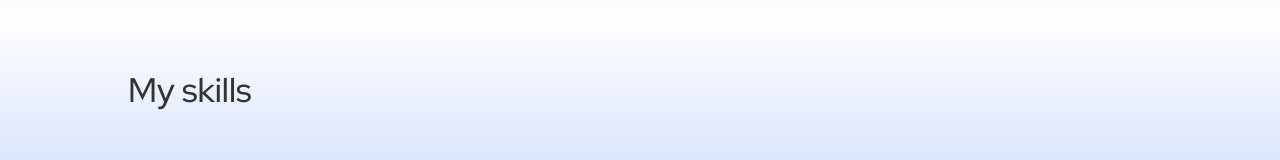
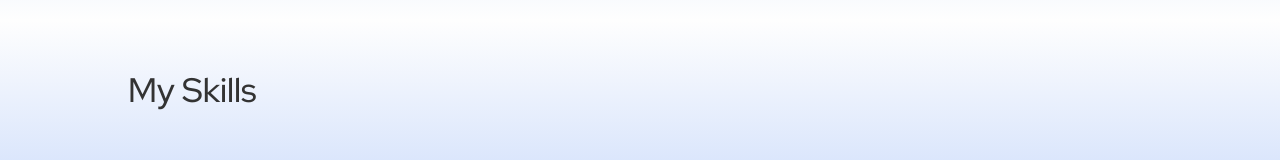
Before and after one commit to Azizbek2002/new-resume, a React (Create React App) app: page / in a window 1280 px wide. Shown: the part 710-870 px from the top of the page. Built offline with nearby package versions, Linux system fonts and the light colour scheme.

Commit message:
added new fn but has in problems :((

```diff
--- a/package.json
+++ b/package.json
@@ -9,6 +9,7 @@
     "fontawesome-free-6.2.1": "^6.2.1",
     "react": "^18.2.0",
     "react-dom": "^18.2.0",
+    "react-router-dom": "^6.10.0",
     "react-scripts": "5.0.1",
     "web-vitals": "^2.1.4"
   },
--- a/src/Home.jsx
+++ b/src/Home.jsx
@@ -7,18 +7,15 @@ import Skills from "./Skills";
 import "./App.css";
 import logo from "./assets/images/logoNew.png";
 import menu from "./assets/images/menu.svg";
-import { useRef } from "react";
+import { useRef,useEffect } from "react";
 
 const Home = () => {
+  const myref = useRef(null)
 
-  const scrollSec = useRef(null)
 
-  console.log(scrollSec)
-  function scrollChange(){
-  console.log('worked')
-   scrollSec.current.scrollIntoView({ behavior: 'smooth', block: 'start', inline: 'start' })
+  const myFn = () => {
+    return myref ? myref.current.scrollIntoView({block: "center", behavior: "smooth"}): null
   }
-  // scrollChange()
 
 
   return (
@@ -29,10 +26,10 @@ const Home = () => {
             <img src={logo} className={styles.logo} alt="logo" />
             <ul>
               <li>
-                <button className={styles.navBtn}>Home</button>
+                <button className={styles.navBtn} >Home</button>
               </li>
               <li>
-                <button className={styles.navBtn} onClick={scrollChange}>Skills</button>
+                <button className={styles.navBtn} onClick={myFn}>Skills</button>
               </li>
               <li>
                 <button className={styles.navBtn}>Services</button>
@@ -55,7 +52,7 @@ const Home = () => {
               <p>Hello,</p>
               <h1>I am Azizbek</h1>
               <p>a Frontend developer</p>
-              <button className={styles.btn_letst} ref={scrollSec}>Let’s Talk</button>
+              <button className={styles.btn_letst} >Let’s Talk</button>
             </div>
             <div className={styles.right_content}>
               <img src={person} alt="person" className={styles.person} />
@@ -63,7 +60,7 @@ const Home = () => {
           </div>
         </div>
       </div>
-      <Skills />
+      <Skills  func={() => myref}/>
       <Services />
       <Projects />
       <Contact />
--- a/src/Skills.jsx
+++ b/src/Skills.jsx
@@ -5,12 +5,17 @@ import js from "./assets/images/js.png";
 import reactIcon from "./assets/images/react.png";
 import redux from "./assets/images/redux.png";
 import github from "./assets/images/github.png";
+import { createRef, useRef } from "react";
 
-const Skills = () => {
+const Skills = (props) => {
+  // console.log(props.func())
+  let myNewRef = props.func()
+   myNewRef = createRef()
+   console.log(myNewRef)
   return (
-    <div className={styles.Skills_section}>
+    <div className={styles.Skills_section} ref={myNewRef}>
       <div className={styles.container}>
-        <h1 className={styles.stitle}>My skills</h1>
+        <h1 className={styles.stitle}>My Skills</h1>
         <div className={styles.skills}>
           <div className={styles.skill}>
             <h1 className={styles.skill_title}>HTML</h1>
--- a/src/index.js
+++ b/src/index.js
@@ -1,10 +1,13 @@
 import React from "react";
 import ReactDOM from "react-dom/client";
 import App from "./App";
+// import { BrowserRouter } from "react-router-dom";
 const root = ReactDOM.createRoot(document.getElementById("root"));
 root.render(
   <React.StrictMode>
+    {/* <BrowserRouter> */}
       <App />
+    {/* </BrowserRouter> */}
   </React.StrictMode>
 );
 
```
Also changed, not shown: 1 other file (tests, documents, lock files or other folders).
